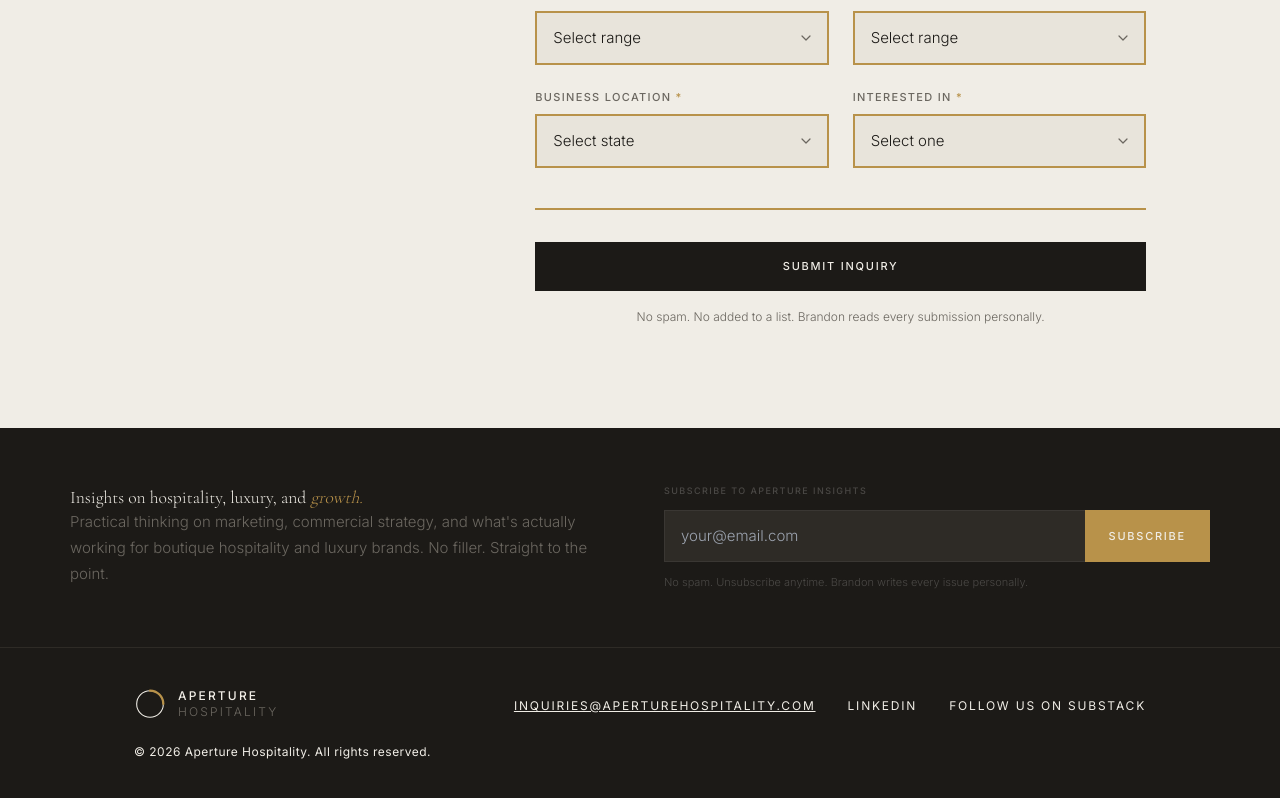
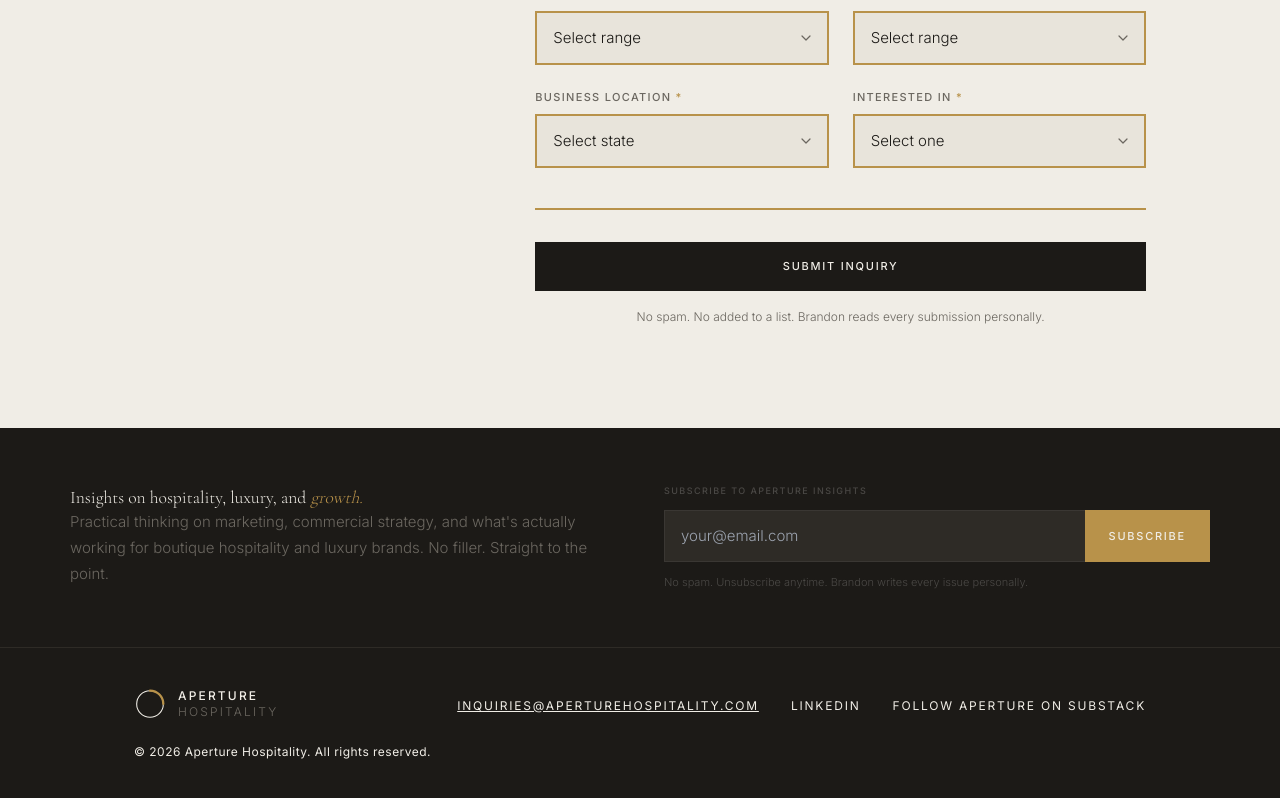
Before and after one commit to letsnavigatebmw/aperture-hospitality, a Next.js app: page / in a window 1280 px wide. Shown: the part 5723-6521 px from the top of the page. Built offline with nearby package versions, Linux system fonts and the light colour scheme.

Commit message:
Change footer text to 'Follow Aperture on Substack'

```diff
--- a/components/Footer.tsx
+++ b/components/Footer.tsx
@@ -30,7 +30,7 @@ export default function Footer() {
           </li>
           <li>
             <a href="https://substack.com/@expandyouraperture" target="_blank" rel="noopener noreferrer" className="text-xs tracking-wider uppercase text-parchment hover:text-brass transition-colors">
-              Follow us on Substack
+              Follow Aperture on Substack
             </a>
           </li>
         </ul>
```
